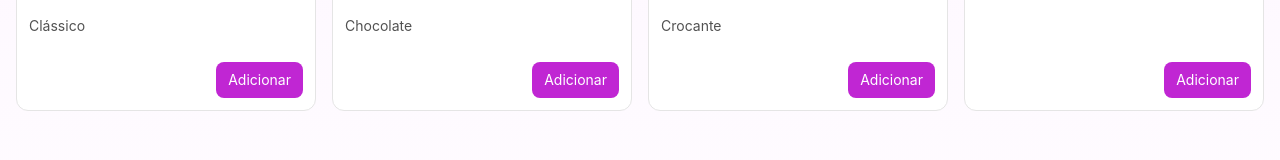
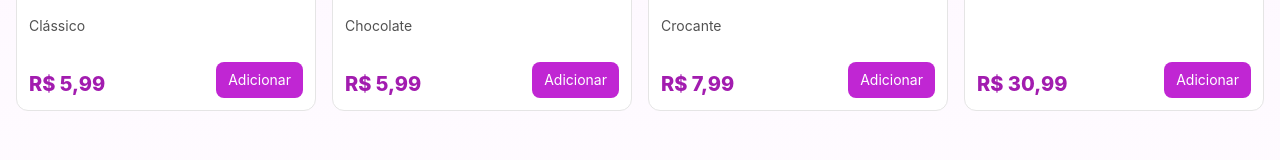
Before and after one commit to comprasdfernando-code/ia-drogarias, a Next.js app: page /sorveteria in a window 1280 px wide. Shown: the part 337-497 px from the top of the page. Built offline with nearby package versions, Linux system fonts and the light colour scheme; no server answers; the database is empty.

Commit message:
carrinho

```diff
--- a/app/sorveteria/components/ProductCard.tsx
+++ b/app/sorveteria/components/ProductCard.tsx
@@ -40,9 +40,10 @@ export default function ProductCard({ item, onAdd }: Props) {
       )}
 
       <div className="mt-auto flex items-end justify-between">
-        <div className="text-xl font-extrabold mt-2">
-          R$ {item.preco.toFixed(2).replace(".", ",")}
-        </div>
+        <div className="text-xl font-extrabold mt-2 text-fuchsia-700">
+       R$ {item.preco.toFixed(2).replace(".", ",")}
+       </div>
+
         <button
           onClick={() => onAdd(item)}
           className="px-3 py-2 text-sm rounded-lg bg-fuchsia-600 text-white hover:bg-fuchsia-700"
--- a/app/sorveteria/page.tsx
+++ b/app/sorveteria/page.tsx
@@ -79,7 +79,11 @@ export default function SorveteriaPage() {
     }
     return [...prev, { ...p, qty: 1 }];
   });
+
+  // 👉 ABRE O CARRINHO AUTOMATICAMENTE
+  setOpenCart(true);
 }
+
 
   function changeQty(id: string, qty: number) {
     setCart(prev =>
```
Also changed, not shown: app/sorveteria/components/Novo Documento de Texto.txt (deleted). Lines whose indentation alone changed are shown as unchanged.
